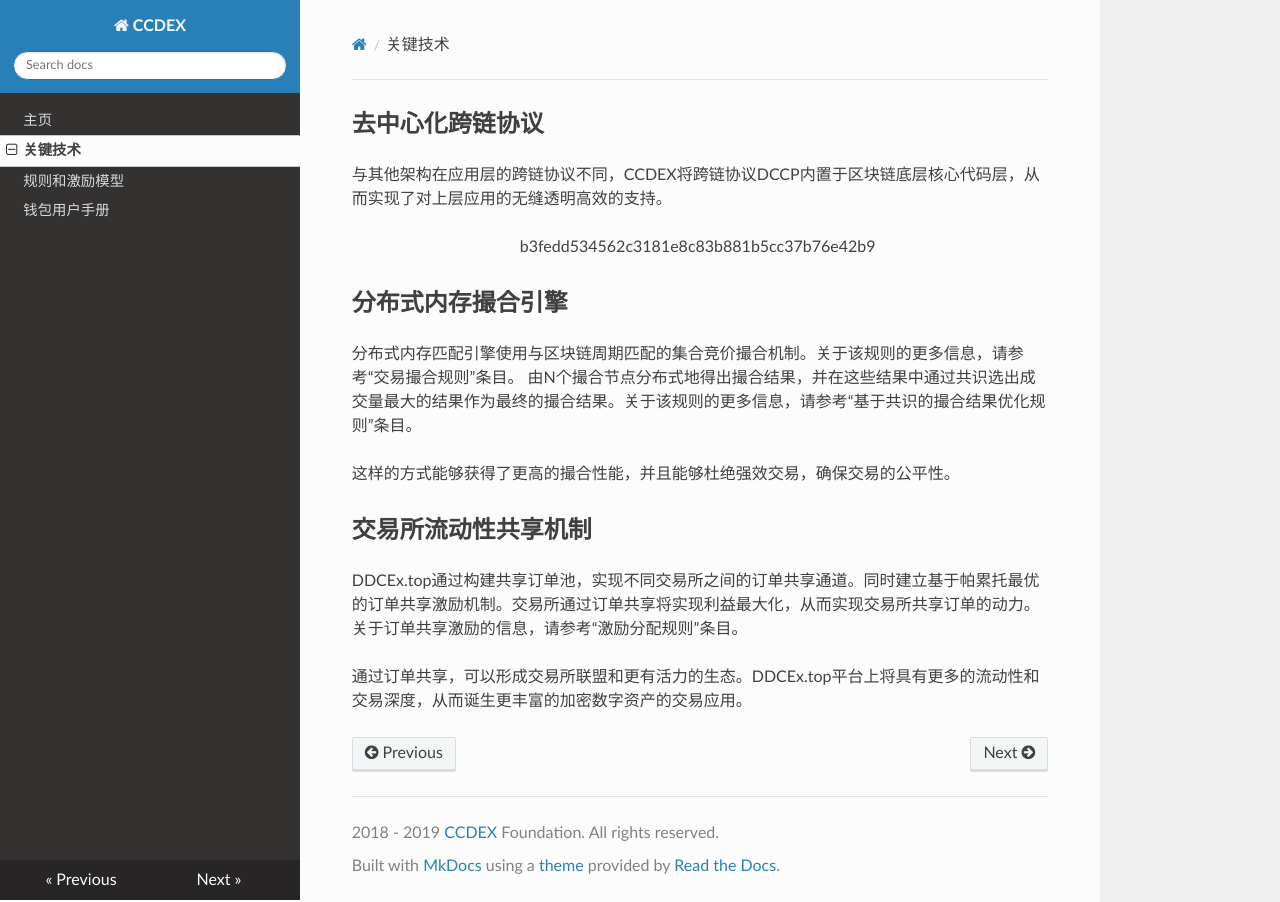
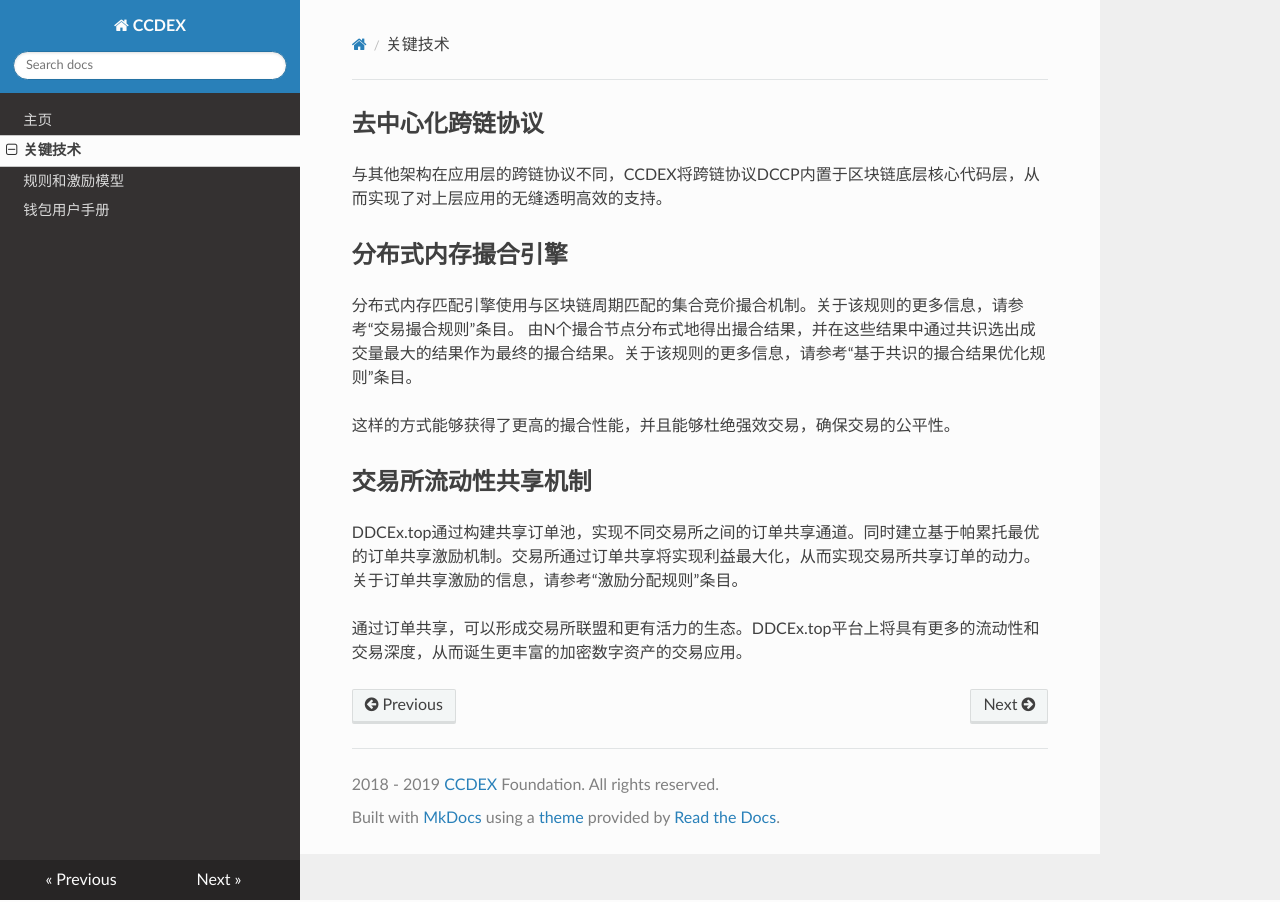
Before and after one commit to ccdex/cc-wiki, an MkDocs documentation site: the page built from docs/zh_CN/docs/KeyTechnique.md, in a window 1280 px wide. Built offline with MkDocs 1.6.1, drawn with Linux system fonts in a browser that asks for light colours; nearby versions of some CDN libraries.

Commit message:
update conflict

```diff
--- a/docs/zh_CN/docs/KeyTechnique.md
+++ b/docs/zh_CN/docs/KeyTechnique.md
@@ -2,7 +2,7 @@
 
 
 与其他架构在应用层的跨链协议不同，CCDEX将跨链协议DCCP内置于区块链底层核心代码层，从而实现了对上层应用的无缝透明高效的支持。
->>>>>>> b3fedd534562c3181e8c83b881b5cc37b76e42b9
+
 ## 分布式内存撮合引擎
 
 分布式内存匹配引擎使用与区块链周期匹配的集合竞价撮合机制。关于该规则的更多信息，请参考“交易撮合规则”条目。
```
